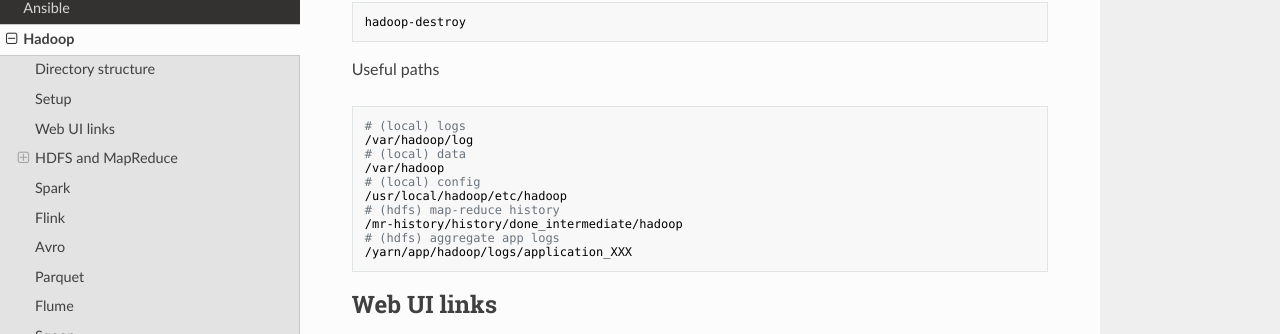
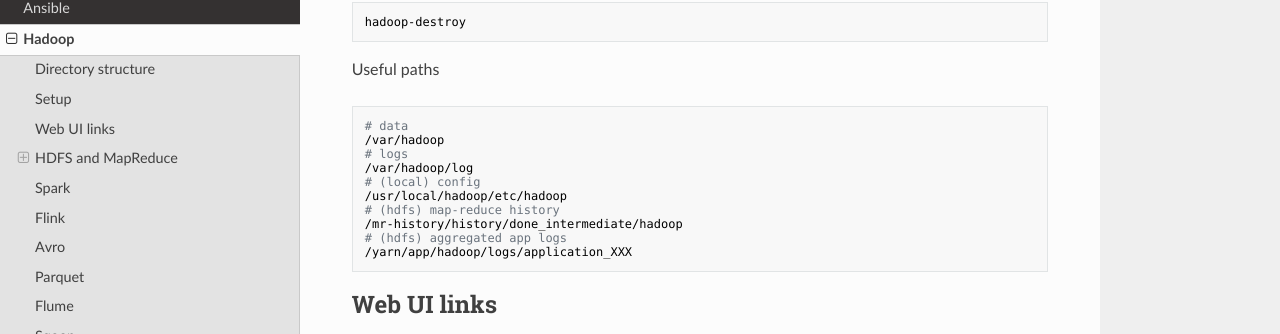
Before and after one commit to niqdev/devops, an MkDocs documentation site: the page built from docs/hadoop.md, in a window 1280 px wide and 900 px high, scrolled down 892 px. Shown: the part 141-475 px from the top of the window. Built offline with MkDocs 1.6.1, drawn with Linux system fonts in a browser that asks for light colours; nearby versions of some CDN libraries; old or Windows-style settings are respelled for this version of MkDocs.

````diff
--- a/docs/hadoop.md
+++ b/docs/hadoop.md
@@ -45,15 +45,15 @@ hadoop-destroy
 
 Useful paths
 ```bash
-# (local) logs
+# data
+/var/hadoop
+# logs
 /var/hadoop/log
-# (local) data
-/var/hadoop
 # (local) config
 /usr/local/hadoop/etc/hadoop
 # (hdfs) map-reduce history
 /mr-history/history/done_intermediate/hadoop
-# (hdfs) aggregate app logs
+# (hdfs) aggregated app logs
 /yarn/app/hadoop/logs/application_XXX
 ```
 
````
Also changed, not shown: README.md (+1 -1 lines), docs/index.md (+1 -1 lines), 2 other files.
